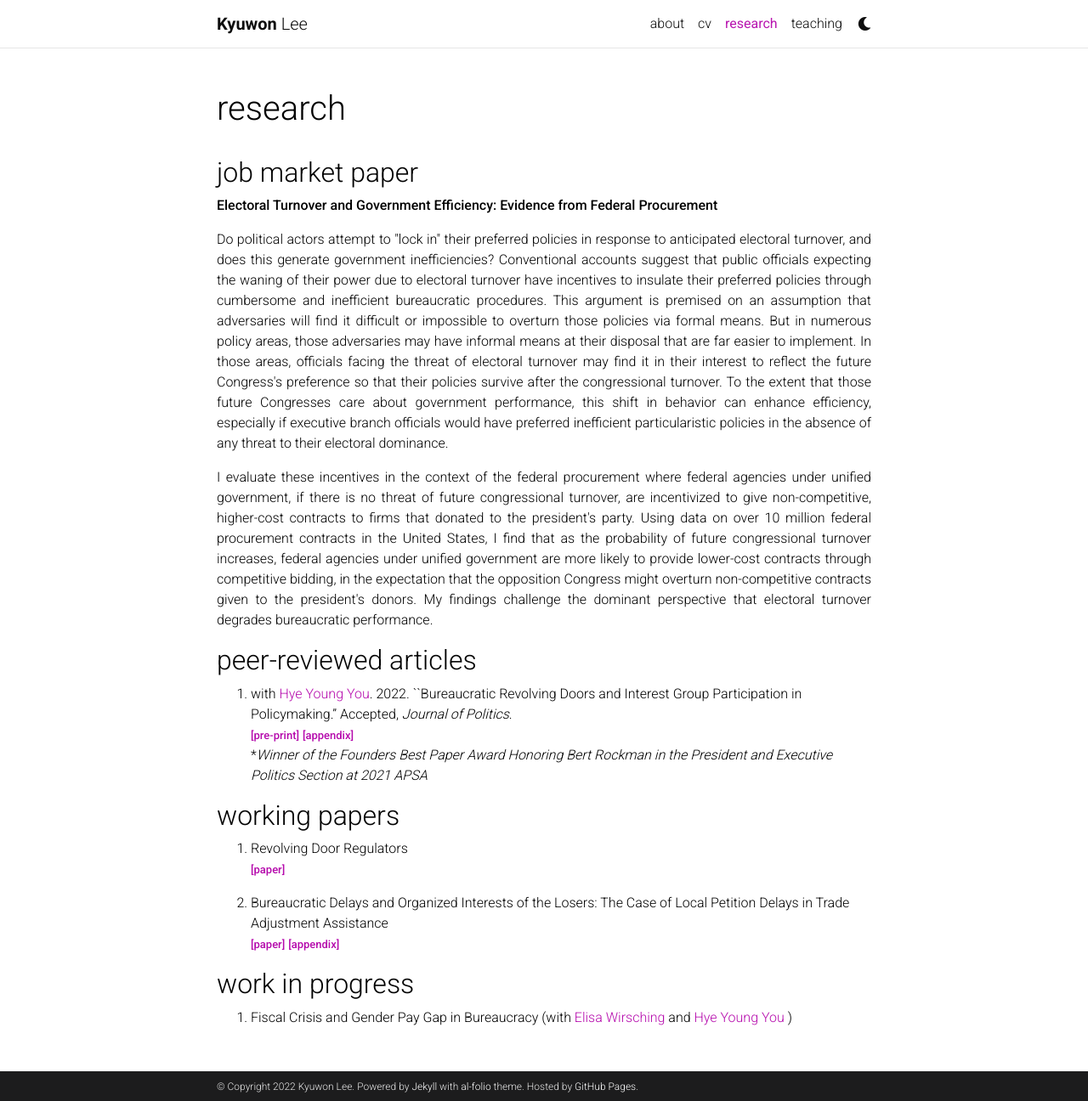
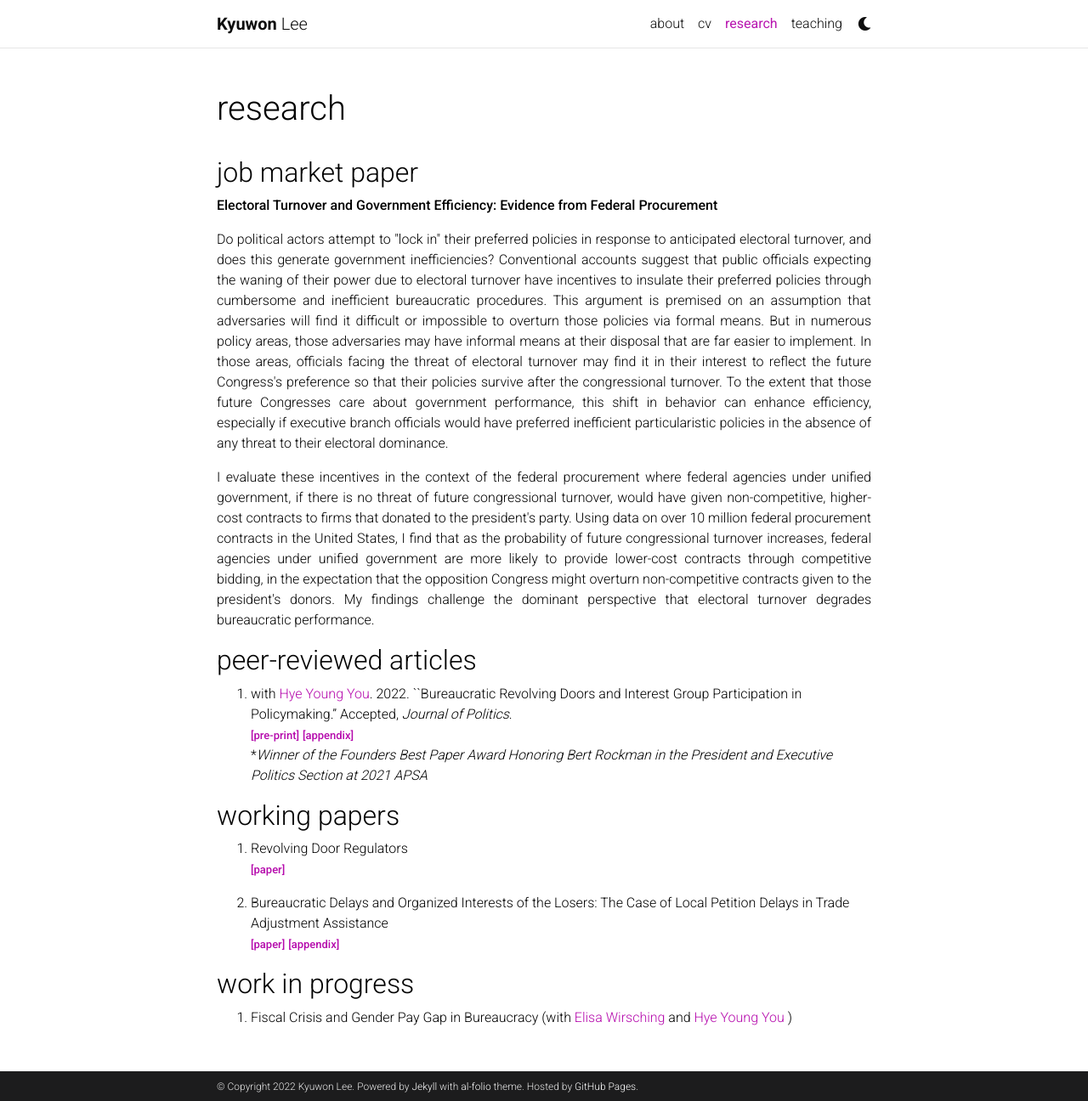
Before and after one commit to kyuwon-lee/kyuwon-lee.github.io, a Jekyll site: the page built from _pages/Research.md, in a window 1280 px wide and 1296 px high. Shown: the whole window at 85% size. Built offline with Jekyll 4.4.1, drawn with Linux system fonts in a browser that asks for light colours; comment, search, counter and statistics services are not loaded; a style sheet for code colours, icons or effects is not loaded.

Commit message:
Update Research.md

```diff
--- a/_pages/Research.md
+++ b/_pages/Research.md
@@ -12,7 +12,7 @@ nav: true
 Do political actors attempt to "lock in" their preferred policies in response to anticipated electoral turnover, and does this generate government inefficiencies? Conventional accounts suggest that public officials expecting the waning of their power due to electoral turnover have incentives to insulate their preferred policies through cumbersome and inefficient bureaucratic procedures. This argument is premised on an assumption that adversaries will find it difficult or impossible to overturn those policies via formal means. But in numerous policy areas, those adversaries may have informal means at their disposal that are far easier to implement. In those areas, officials facing the threat of electoral turnover may find it in their interest to reflect the future Congress's preference so that their policies survive after the congressional turnover. To the extent that those future Congresses care about government performance, this shift in behavior can enhance efficiency, especially if executive branch officials would have preferred inefficient particularistic policies in the absence of any threat to their electoral dominance.</font></p>
 
 <p style="text-align: justify;"><font size="3">
- I evaluate these incentives in the context of the federal procurement where federal agencies under unified government, if there is no threat of future congressional turnover, are incentivized to give non-competitive, higher-cost contracts to firms that donated to the president's party. Using data on over 10 million federal procurement contracts in the United States, I find that as the probability of future congressional turnover increases, federal agencies under unified government are more likely to provide lower-cost contracts through competitive bidding, in the expectation that the opposition Congress might overturn non-competitive contracts given to the president's donors. My findings challenge the dominant perspective that electoral turnover degrades bureaucratic performance.</font></p>
+ I evaluate these incentives in the context of the federal procurement where federal agencies under unified government, if there is no threat of future congressional turnover, would have given non-competitive, higher-cost contracts to firms that donated to the president's party. Using data on over 10 million federal procurement contracts in the United States, I find that as the probability of future congressional turnover increases, federal agencies under unified government are more likely to provide lower-cost contracts through competitive bidding, in the expectation that the opposition Congress might overturn non-competitive contracts given to the president's donors. My findings challenge the dominant perspective that electoral turnover degrades bureaucratic performance.</font></p>
 
 
 ## peer-reviewed articles
```
